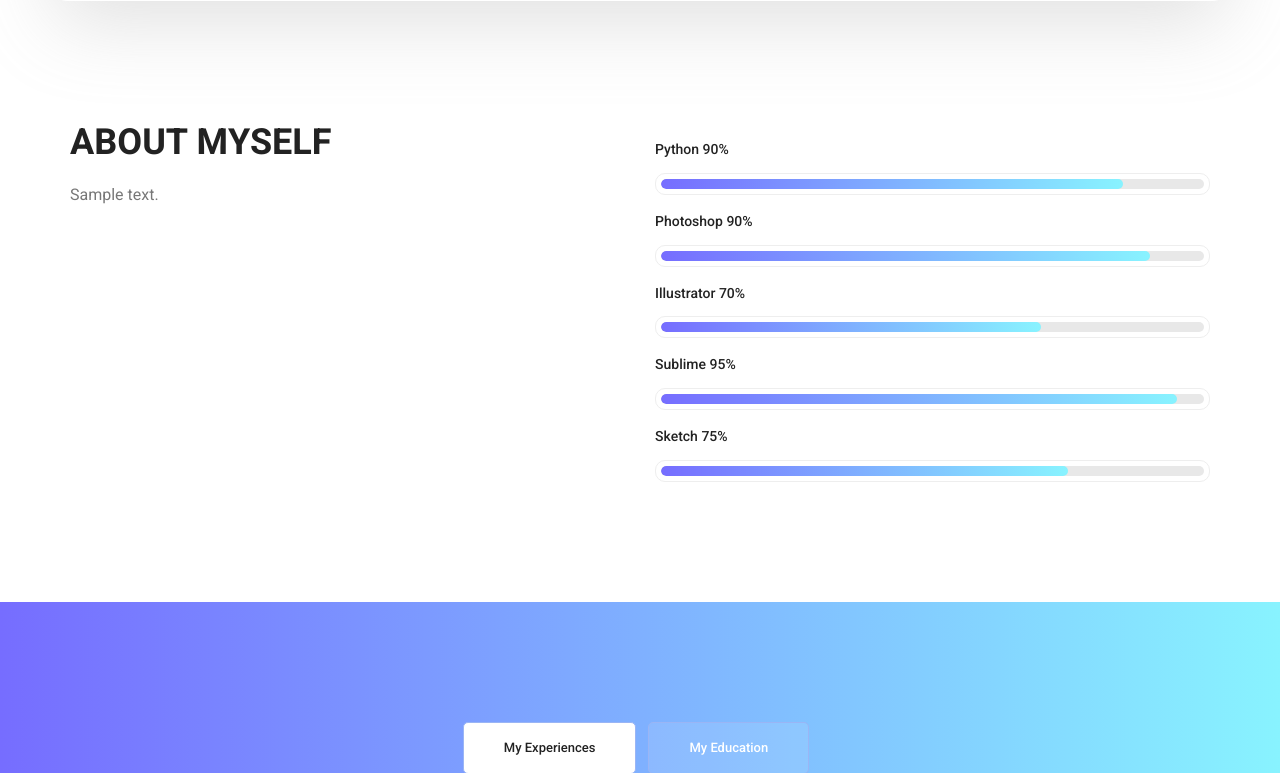
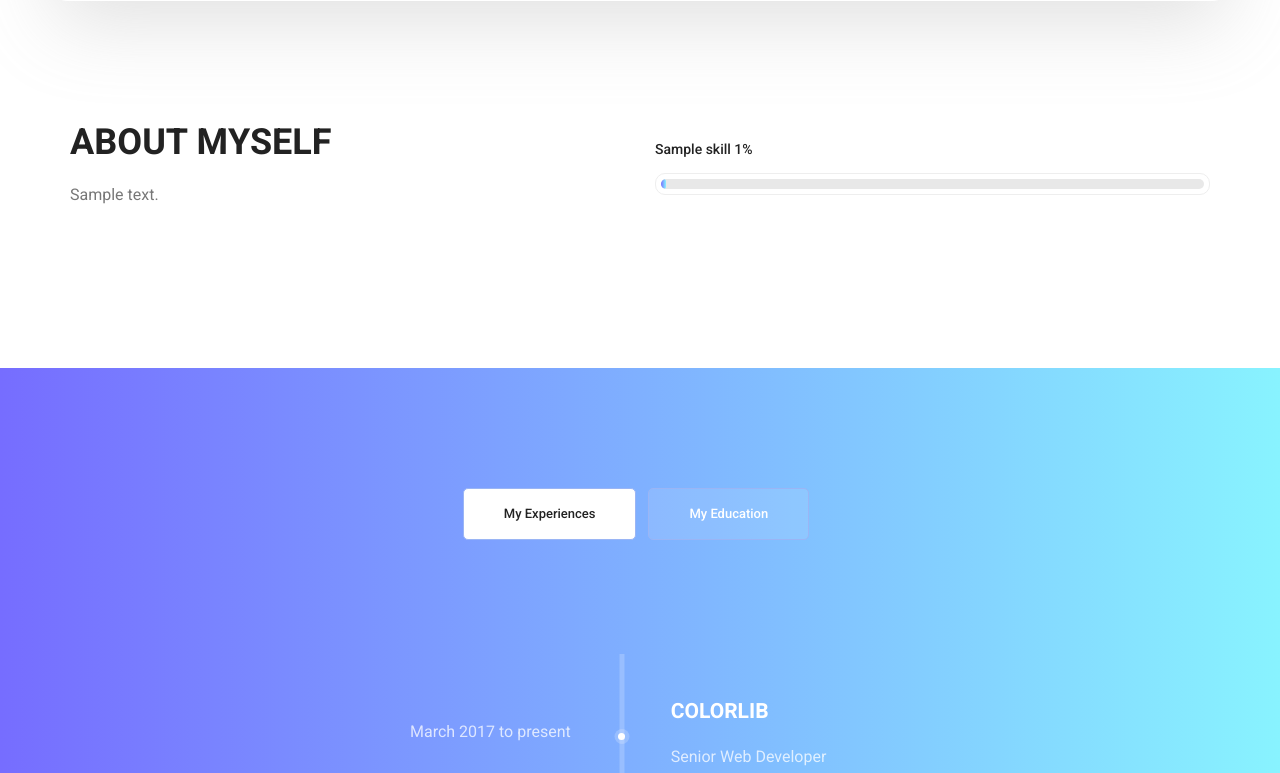
Before and after one commit to berkaymizrak/Resume-Training, a Django app: template templates/index.html in a window 1280 px wide. Shown: the part 959-1732 px from the top of the page. Run offline with Django 4.2, Linux system fonts and the light colour scheme; the template is opened without the code that fills it: most values are stand-ins (such as "Sample title", 1, 10 or a date in 2020); grey boxes marked "Sample" are stand-in pictures; some libraries are stand-ins or nearby versions.

Commit message:
refactor: add skills to frontend

```diff
--- a/core/views.py
+++ b/core/views.py
@@ -1,5 +1,5 @@
 from django.shortcuts import render
-from core.models import GeneralSetting, ImageSetting
+from core.models import GeneralSetting, ImageSetting, Skill
 
 # Create your views here.
 
@@ -18,6 +18,9 @@ def index(request):
     home_banner_image = ImageSetting.objects.get(name='home_banner_image').file
     site_favicon = ImageSetting.objects.get(name='site_favicon').file
 
+    # Skills
+    skills = Skill.objects.all()
+
     context = {
         'site_title': site_title,
         'site_keywords': site_keywords,
@@ -30,5 +33,6 @@ def index(request):
         'header_logo': header_logo,
         'home_banner_image': home_banner_image,
         'site_favicon': site_favicon,
+        'skills': skills,
     }
     return render(request, 'index.html', context=context)
--- a/templates/index.html
+++ b/templates/index.html
@@ -58,51 +58,25 @@
                 <div class="col-lg-6">
                     <div class="tools_expert">
                         <div class="skill_main">
-                            <div class="skill_item">
-                                <h4>Python <span class="counter">90</span>%</h4>
-                                <div class="progress_br">
-                                    <div class="progress">
-                                        <div class="progress-bar" role="progressbar" aria-valuenow="85"
-                                             aria-valuemin="0" aria-valuemax="100"></div>
+
+
+
+
+                            {% for skill in skills %}
+                                <div class="skill_item">
+                                    <h4>{{ skill.name }} <span class="counter">{{ skill.percentage }}</span>%</h4>
+                                    <div class="progress_br">
+                                        <div class="progress">
+                                            <div class="progress-bar" role="progressbar" aria-valuenow="{{ skill.percentage }}"
+                                                 aria-valuemin="0" aria-valuemax="100"></div>
+                                        </div>
                                     </div>
                                 </div>
-                            </div>
-                            <div class="skill_item">
-                                <h4>Photoshop <span class="counter">90</span>%</h4>
-                                <div class="progress_br">
-                                    <div class="progress">
-                                        <div class="progress-bar" role="progressbar" aria-valuenow="90"
-                                             aria-valuemin="0" aria-valuemax="100"></div>
-                                    </div>
-                                </div>
-                            </div>
-                            <div class="skill_item">
-                                <h4>Illustrator <span class="counter">70</span>%</h4>
-                                <div class="progress_br">
-                                    <div class="progress">
-                                        <div class="progress-bar" role="progressbar" aria-valuenow="70"
-                                             aria-valuemin="0" aria-valuemax="100"></div>
-                                    </div>
-                                </div>
-                            </div>
-                            <div class="skill_item">
-                                <h4>Sublime <span class="counter">95</span>%</h4>
-                                <div class="progress_br">
-                                    <div class="progress">
-                                        <div class="progress-bar" role="progressbar" aria-valuenow="95"
-                                             aria-valuemin="0" aria-valuemax="100"></div>
-                                    </div>
-                                </div>
-                            </div>
-                            <div class="skill_item">
-                                <h4>Sketch <span class="counter">75</span>%</h4>
-                                <div class="progress_br">
-                                    <div class="progress">
-                                        <div class="progress-bar" role="progressbar" aria-valuenow="75"
-                                             aria-valuemin="0" aria-valuemax="100"></div>
-                                    </div>
-                                </div>
-                            </div>
+                            {% endfor %}
+
+
+
+
                         </div>
                     </div>
                 </div>
```
Also changed, not shown: core/models.py (+8 -0 lines), core/migrations/0006_alter_skill_options.py (added).
